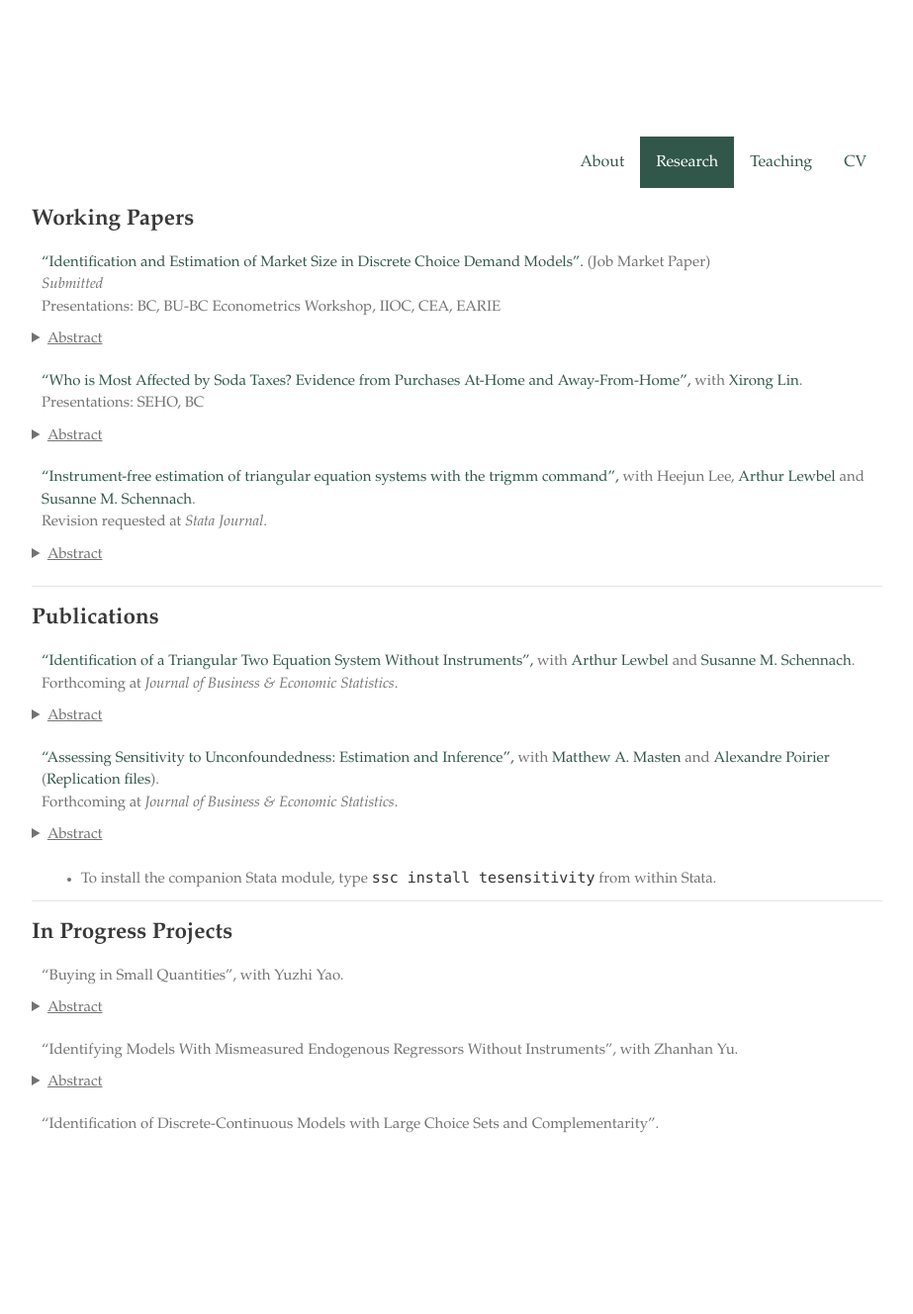
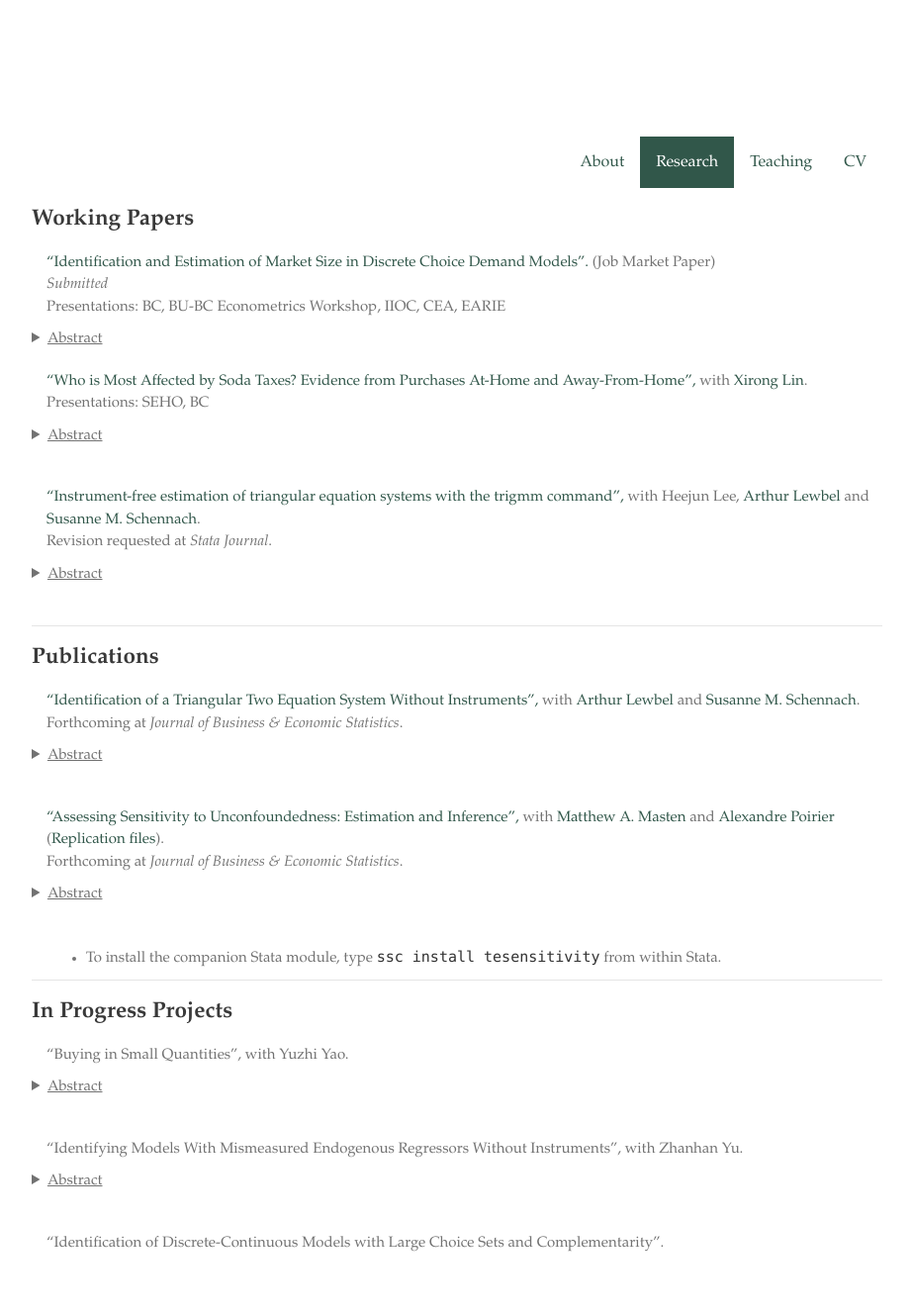
Before and after one commit to zhanglinqi/zhanglinqi.github.io, a Jekyll site: the page built from research.md, in a window 1280 px wide. Shown: the whole page at 99% size, without its empty margins (178-1101 px from the left). Built offline with Jekyll 4.4.1, drawn with Linux system fonts in a browser that asks for light colours; our own code applies the rules of GitHub Pages for plain Markdown files; before the commit the page ends 1208 px from its top, so only the background shows below that.

Commit message:
adjust margin

```diff
--- a/_sass/jekyll-theme-minimal.scss
+++ b/_sass/jekyll-theme-minimal.scss
@@ -12,7 +12,7 @@ body {
 details {
   font: 15px/1.5 Palatino, sans-serif;
   width: 100%;
-  margin-bottom: 10px;
+  margin-bottom: 30px;
 }
 
 details > p {
@@ -46,7 +46,7 @@ h1, h2, h3, h4, h5, h6 {
 }
 
 p, ul, ol, table, pre, dl {
-  margin:0 0 10px 10px;
+  margin:0 0 10px 15px;
 }
 
 h1, h2, h3 {
--- a/research.md
+++ b/research.md
@@ -8,7 +8,7 @@ layout: research
 ["Identification and Estimation of Market Size in Discrete Choice Demand Models".](https://zhanglinqi.github.io/assets/pdf/market_size_Linqi_Zhang.pdf) (Job Market Paper)
 *Submitted*
 Presentations: BC, BU-BC Econometrics Workshop, IIOC, CEA, EARIE
-<details>
+<details style="margin-bottom:10px;">
 <summary><u>Abstract</u></summary>
 <p> Within the framework of Berry (1994) and Berry, Levinsohn, and Pakes (1995), the existing empirical industrial organization literature often assumes that market size is observed. However, the presence of an unobservable outside option is a common source of mismeasurement. Measurement errors in market size lead to inconsistent estimates of elasticities, diversion ratios, and counterfactual simulations. I explicitly model the market size, and prove point identification of the market size model along with all demand parameters in a random coefficients logit (BLP) model. No additional data beyond what is needed to estimate standard BLP models is required. Identification comes from the exogenous variation in product characteristics across markets and the nonlinearity of the demand system. I apply the method to a merger simulation in the carbonated soft drinks (CSD) market in the US, and find that assuming a market size larger than the true estimated size would underestimate merger price increases.
 </p>
```
